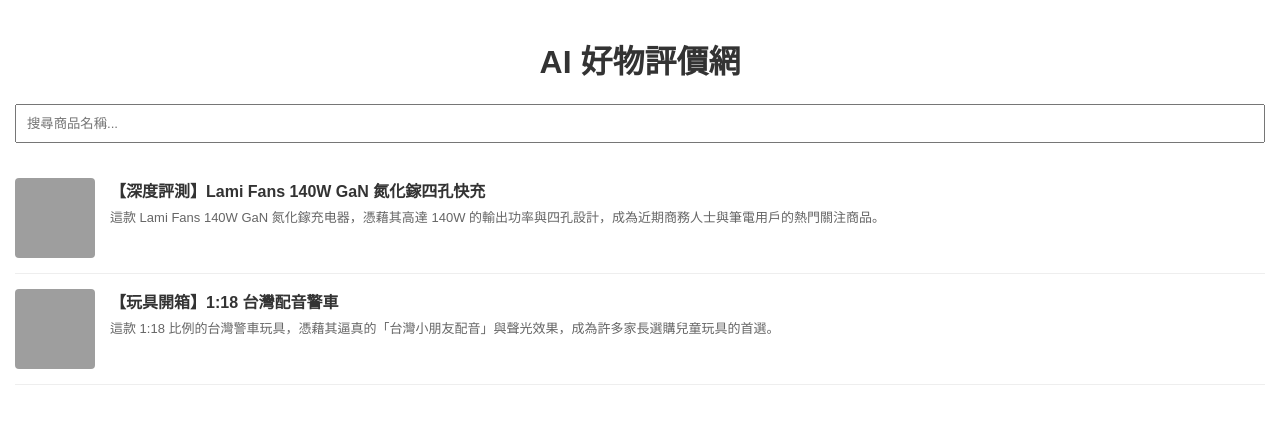
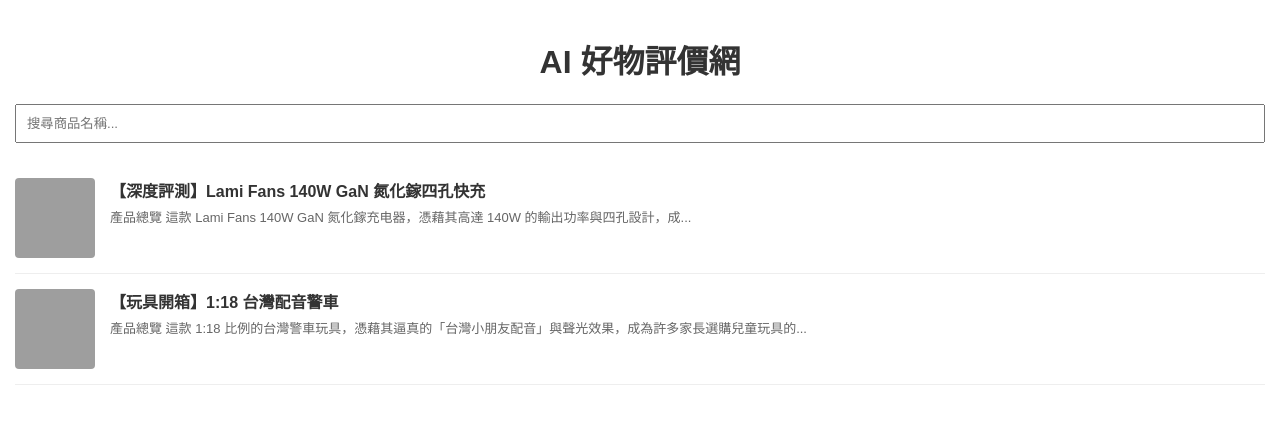
Before and after one commit to MDDAD/momo-evaluate, a Jekyll site: the page built from index.html, in a window 1280 px wide. Shown: the top 424 px of the page. Built offline with Jekyll 4.4.1, drawn with Linux system fonts in a browser that asks for light colours; grey boxes are pictures that could not be loaded.

Commit message:
Fix permalink settings and ensure all images work correctly

```diff
--- a/index.html
+++ b/index.html
@@ -18,27 +21,17 @@
   <h1>AI 好物評價網</h1>
   <input type="text" id="searchInput" onkeyup="searchFunction()" placeholder="搜尋商品名稱...">
   <div id="productGrid">
-
+    {% for post in site.posts reversed %}
       <div class="product-row">
-        <img src="https://i8.momoshop.com.tw/1769163801/goodsimg/TP000/6348/0000/417/TP00063480000417_R_m.jpg" alt="【深度評測】Lami Fans 140W GaN 氮化鎵四孔快充">
+        <img src="{{ post.image }}" alt="{{ post.title }}">
         <div class="product-info">
-          <a href="/2026/05/15/lami-fans-140w/" style="text-decoration:none;">
-            <h3>【深度評測】Lami Fans 140W GaN 氮化鎵四孔快充</h3>
+          <a href="{{ post.url | relative_url }}" style="text-decoration:none;">
+            <h3>{{ post.title }}</h3>
           </a>
-          <p>這款 Lami Fans 140W GaN 氮化鎵充电器，憑藉其高達 140W 的輸出功率與四孔設計，成為近期商務人士與筆電用戶的熱門關注商品。</p>
+          <p>{{ post.excerpt | strip_html | truncate: 60 }}</p>
         </div>
       </div>
-
-      <div class="product-row">
-        <img src="https://i7.momoshop.com.tw/1723837157/expertimg/TP000/2179/0000/669/TP00021790000000_m_1_1.jpg" alt="【玩具開箱】1:18 台灣配音警車">
-        <div class="product-info">
-          <a href="/2026/05/15/taiwan-police-car/" style="text-decoration:none;">
-            <h3>【玩具開箱】1:18 台灣配音警車</h3>
-          </a>
-          <p>這款 1:18 比例的台灣警車玩具，憑藉其逼真的「台灣小朋友配音」與聲光效果，成為許多家長選購兒童玩具的首選。</p>
-        </div>
-      </div>
-
+    {% endfor %}
   </div>
 
   <script>
```
Also changed, not shown: other parts of index.html (+3 -0 lines), _posts/2026-05-15-lami-fans-140w.md (+2 -1 lines), _posts/2026-05-15-taiwan-police-car.md (+2 -1 lines).
